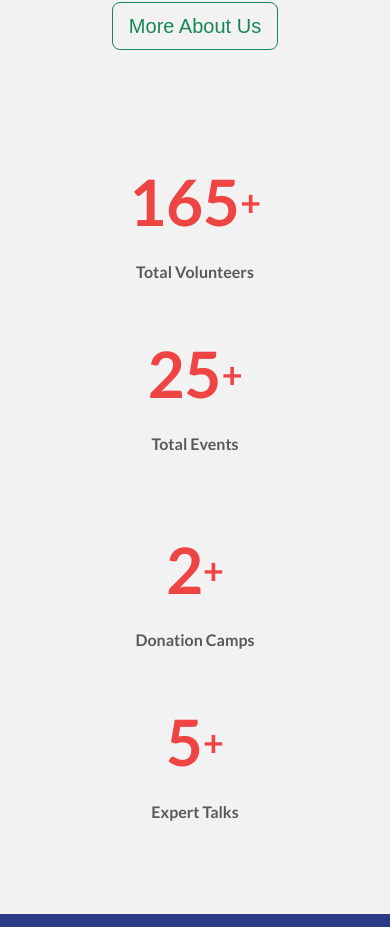
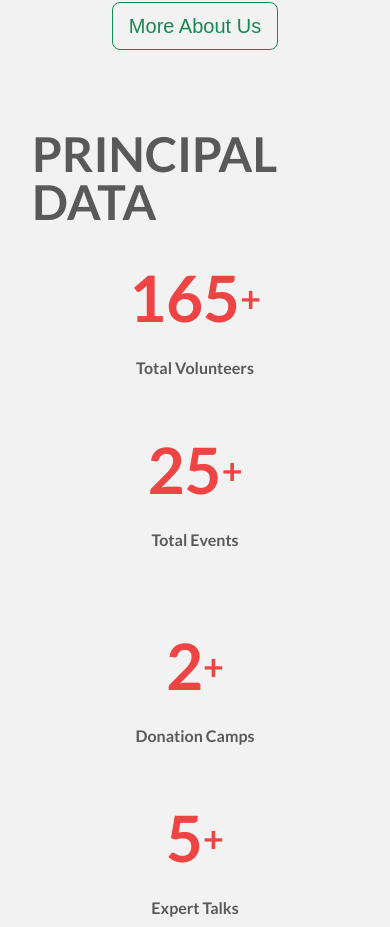
Before and after one commit to Doobiii/project_nss, a React (Create React App) app: page / in a window 390 px wide. Shown: the part 890-1817 px from the top of the page. Built offline with nearby package versions, Linux system fonts and the light colour scheme.

Commit message:
principal data

```diff
--- a/src/components/home/Home.jsx
+++ b/src/components/home/Home.jsx
@@ -55,6 +55,7 @@ const Home = () => {
         </div>
 
         <div className="status p-12  font-sans min-h-1/2 my-10">
+        <p className="data text-6xl font-bold xl:12 lg:px-24 md:px-24">PRINCIPAL DATA</p>
           <div className="xl:12 lg:px-20 md:px-24 grid grid-cols-1 sm:grid-cols-2 gap-4">
             <div className="bigbox1 grid md:grid-cols-2 ">
               <div className=" boxes text-4xl font-bold flex flex-col items-center justify-center ">
--- a/src/components/home/home.css
+++ b/src/components/home/home.css
@@ -7,7 +7,14 @@
 .grid{
     gap: 0;
     }
-
+    @media only screen and (max-width: 1024px){
+        .data{
+            font-size: 3rem;
+            display: flex;
+            align-items: center;
+            justify-content: center;
+        }
+    }
 
 @media only screen and (max-width: 924px){
     .status{
```
Also changed, not shown: 1 other file (tests, documents, lock files or other folders).
